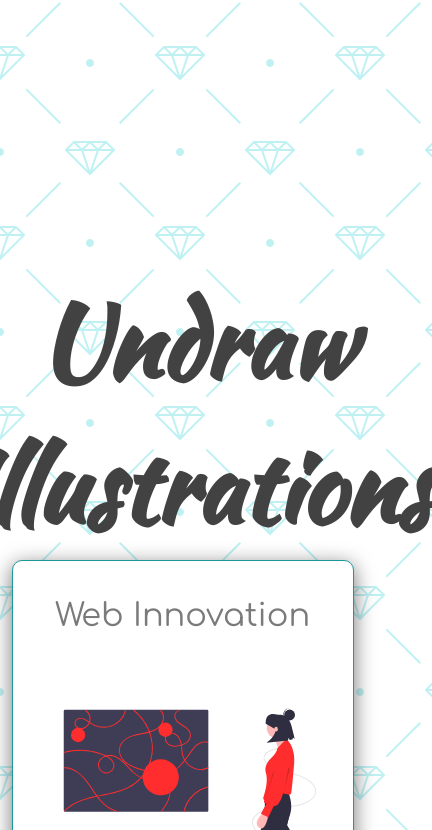
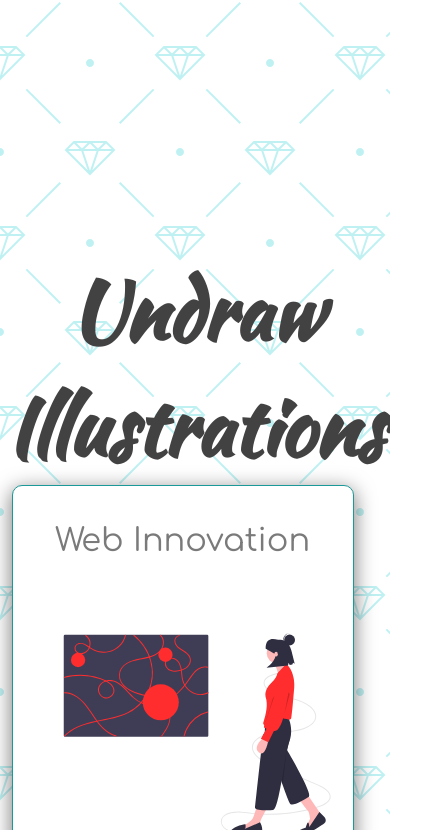
Before and after one commit to richknicks/light-dark-mode, a plain HTML site: page index.html in a window 390 px wide. Shown: the part 657-1487 px from the top of the page, 432 px wide, since content can reach past the window. Drawn offline with Linux system fonts and the light colour scheme.

Commit message:
adjust media query

```diff
--- a/style.css
+++ b/style.css
@@ -259,7 +259,7 @@ input:checked + .slider::before {
   margin-right: 5px;
 }
 
-@media screen and (width < 768px) {
+@media screen and (width < 1200px) {
   .about-container {
     display: flex;
     justify-content: space-evenly;
@@ -278,4 +278,7 @@ input:checked + .slider::before {
     align-items: center;
     flex-direction: column;
   }
+  h1 {
+    font-size: 5rem;
+  }
 }
```
